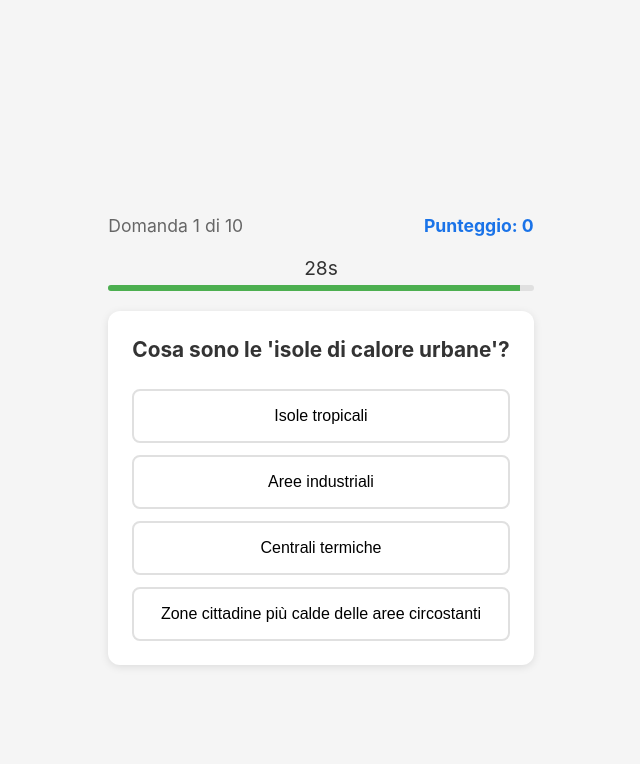
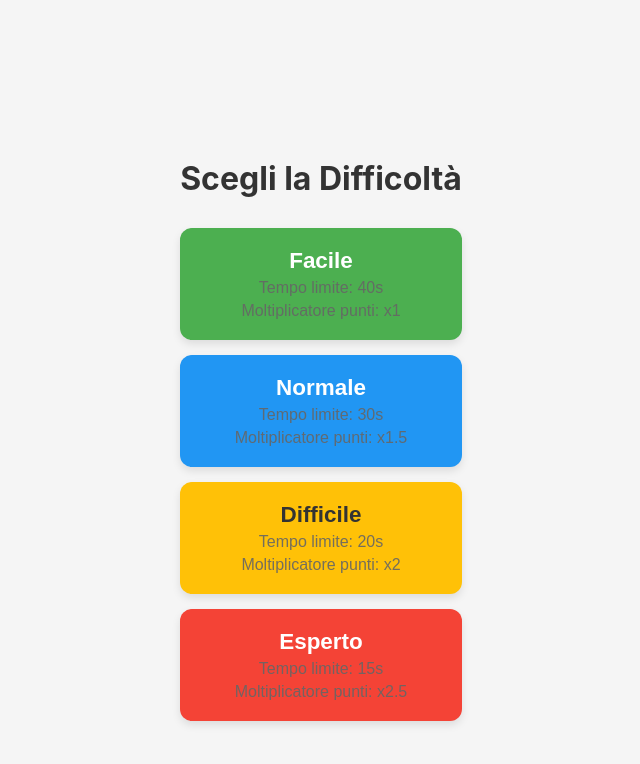
Before and after one commit to arbone/climatequizappTS, a React (Create React App) app: page / in a window 1280 px wide. Both pictures are taken after a click on the button "Inizia il Quiz". Shown: the top 764 px of the page, without its empty margins (319-959 px from the left). Built offline with nearby package versions, Linux system fonts and the light colour scheme; the HTML template or start-up script is replaced by a standard one.

Commit message:
aggiunto selettore di difficoltà all'inizio del quiz

```diff
--- /dev/null
+++ b/src/components/DifficultySelector/DifficultySelector.css
@@ -0,0 +1,72 @@
+/* Container del selettore */
+.difficulty-selector {
+    display: flex;
+    flex-direction: column;
+    justify-content: center;
+    align-items: center;
+    min-height: 100vh;
+    padding: 20px;
+    text-align: center;
+  }
+
+  .difficulty-selector h2 {
+    font-size: 1.8rem;
+    font-weight: bold;
+    margin-bottom: 20px;
+    color: #333;
+  }
+
+  /* Pulsanti del selettore */
+  .difficulty-options {
+    display: flex;
+    flex-direction: column;
+    gap: 16px;
+    width: 100%;
+    max-width: 400px;
+  }
+
+  .difficulty-option {
+    display: flex;
+    justify-content: center;
+    align-items: center;
+    padding: 15px 20px;
+    font-size: 1.2rem;
+    font-weight: 600;
+    border: none;
+    border-radius: 8px;
+    cursor: pointer;
+    transition: all 0.3s ease;
+    color: white;
+    /* Utilizziamo i colori dinamici per ogni difficoltà */
+  }
+
+  .difficulty-option:hover {
+    transform: scale(1.05);
+    filter: brightness(1.1);
+    box-shadow: 0px 4px 10px rgba(0, 0, 0, 0.2);
+  }
+
+  /* Colori delle difficoltà */
+  .difficulty-option.facile {
+    background-color: #4caf50;
+  }
+
+  .difficulty-option.normale {
+    background-color: #2196f3;
+  }
+
+  .difficulty-option.difficile {
+    background-color: #ffc107;
+  }
+
+  .difficulty-option.esperto {
+    background-color: #f44336;
+  }
+
+  /* Responsività */
+  @media (max-width: 600px) {
+    .difficulty-option {
+      font-size: 1rem;
+      padding: 12px 16px;
+    }
+  }
--- a/src/components/Quiz/Quiz.css
+++ b/src/components/Quiz/Quiz.css
@@ -160,3 +160,173 @@
   from { transform: translateY(0); }
   to { transform: translateY(-4px); }
 }
+
+/* Nuovi stili per il sistema di difficoltà */
+.difficulty-badge {
+  background: linear-gradient(45deg, rgba(0,0,0,0.1), rgba(0,0,0,0));
+  padding: 8px 16px;
+  border-radius: 20px;
+  color: white;
+  font-weight: bold;
+  font-size: 0.9rem;
+  margin-bottom: 16px;
+  display: inline-block;
+  box-shadow: 0 2px 4px rgba(0,0,0,0.1);
+  text-transform: uppercase;
+  letter-spacing: 1px;
+  animation: fade-in 0.5s ease;
+}
+
+/* Stili per il selettore di difficoltà */
+.difficulty-selector {
+  max-width: 600px;
+  margin: 80px auto 0;
+  padding: 20px;
+  text-align: center;
+}
+
+.difficulty-options {
+  display: grid;
+  grid-template-columns: repeat(auto-fit, minmax(200px, 1fr));
+  gap: 16px;
+  margin-top: 24px;
+}
+
+.difficulty-button {
+  padding: 20px;
+  border: none;
+  border-radius: 12px;
+  cursor: pointer;
+  transition: all 0.3s ease;
+  background: white;
+  box-shadow: 0 2px 8px rgba(0,0,0,0.1);
+  display: flex;
+  flex-direction: column;
+  gap: 8px;
+  align-items: center;
+}
+
+.difficulty-button:hover {
+  transform: translateY(-2px);
+  box-shadow: 0 4px 12px rgba(0,0,0,0.15);
+}
+
+.difficulty-button h3 {
+  margin: 0;
+  font-size: 1.2rem;
+  color: white;
+}
+
+.difficulty-button p {
+  margin: 0;
+  font-size: 0.9rem;
+  opacity: 0.9;
+  color: white;
+}
+
+/* Colori specifici per ogni difficoltà */
+.difficulty-button.facile {
+  background: #4CAF50;
+}
+
+.difficulty-button.normale {
+  background: #2196F3;
+}
+
+.difficulty-button.difficile {
+  background: #FFC107;
+}
+
+.difficulty-button.esperto {
+  background: #F44336;
+}
+
+/* Animazione per il punteggio moltiplicato */
+.score-multiplier {
+  font-size: 0.8rem;
+  opacity: 0.8;
+  margin-left: 4px;
+  animation: fade-in 0.3s ease;
+}
+
+
+
+/* Titolo */
+.difficulty-selector h2 {
+  font-size: 2rem;
+  font-weight: bold;
+  color: #333;
+  margin-bottom: 30px;
+}
+
+/* Contenitore dei pulsanti */
+.difficulty-options {
+  display: grid;
+  grid-template-columns: 1fr;
+  gap: 15px;
+  width: 100%;
+  max-width: 400px;
+}
+
+/* Stile dei pulsanti */
+.difficulty-option {
+  display: flex;
+  flex-direction: column;
+  justify-content: center;
+  align-items: center;
+  gap: 5px;
+  padding: 20px;
+  font-size: 1.2rem;
+  font-weight: bold;
+  text-align: center;
+  border: none;
+  border-radius: 12px;
+  cursor: pointer;
+  color: #fff;
+  transition: transform 0.2s ease, box-shadow 0.2s ease;
+  box-shadow: 0 4px 8px rgba(0, 0, 0, 0.1);
+}
+
+/* Hover e animazioni */
+.difficulty-option:hover {
+  transform: translateY(-5px);
+  box-shadow: 0 6px 12px rgba(0, 0, 0, 0.2);
+}
+
+/* Colori personalizzati per ogni difficoltà */
+.difficulty-option.facile {
+  background-color: #4caf50;
+}
+
+.difficulty-option.normale {
+  background-color: #2196f3;
+}
+
+.difficulty-option.difficile {
+  background-color: #ffc107;
+  color: #333;
+}
+
+.difficulty-option.esperto {
+  background-color: #f44336;
+}
+
+/* Font-size per i dettagli */
+.difficulty-option p {
+  font-size: 1rem;
+  margin: 0;
+  font-weight: normal;
+  opacity: 0.9;
+}
+
+/* Responsività */
+@media (max-width: 480px) {
+  .difficulty-option {
+    font-size: 1rem;
+    padding: 15px;
+  }
+
+  .difficulty-option p {
+    font-size: 0.85rem;
+  }
+}
--- a/src/components/Quiz/Quiz.tsx
+++ b/src/components/Quiz/Quiz.tsx
@@ -1,10 +1,10 @@
 import React, { useState, useEffect } from 'react';
 import { Question } from '../../types/quiz';
-import { Achievement, ACHIEVEMENTS } from '../../types/achievements';  // Aggiorna questo percorso
+import { Achievement, ACHIEVEMENTS } from '../../types/achievements';
+import { Difficulty, DifficultySettings, DIFFICULTY_SETTINGS } from '../../types/difficulty';
 import { motion, AnimatePresence } from 'framer-motion';
-import AchievementPopup from '../Achievements/AchievementPopup';  // Questo dovrebbe essere corretto
+import AchievementPopup from '../Achievements/AchievementPopup';
 import './Quiz.css';
-
 
 interface QuizProps {
   questions: Question[];
@@ -25,16 +25,22 @@ const Quiz: React.FC<QuizProps> = ({ questions, onFinish }) => {
   const [correctStreak, setCorrectStreak] = useState(0);
   const [achievements, setAchievements] = useState<Achievement[]>([]);
   const [currentAchievement, setCurrentAchievement] = useState<Achievement | null>(null);
+  const [difficulty, setDifficulty] = useState<Difficulty | null>(null);
 
   const currentQuestion = questions[currentQuestionIndex];
+  const difficultySettings: DifficultySettings = difficulty
+    ? DIFFICULTY_SETTINGS[difficulty]
+    : DIFFICULTY_SETTINGS.normale;
 
   useEffect(() => {
-    setTimeLeft(30);
-  }, [currentQuestionIndex]);
+    if (currentQuestionIndex < questions.length) {
+      setTimeLeft(difficultySettings.timeLimit);
+    }
+  }, [currentQuestionIndex, difficultySettings.timeLimit]);
 
   useEffect(() => {
     if (timeLeft > 0 && !selectedAnswer) {
-      const timer = setTimeout(() => setTimeLeft(prev => prev - 1), 1000);
+      const timer = setTimeout(() => setTimeLeft((prev) => prev - 1), 1000);
       return () => clearTimeout(timer);
     } else if (timeLeft === 0 && !selectedAnswer) {
       handleTimeout();
@@ -42,9 +48,10 @@ const Quiz: React.FC<QuizProps> = ({ questions, onFinish }) => {
   }, [timeLeft, selectedAnswer]);
 
   const checkAchievements = (finalScore: number, totalTime: number) => {
-    const newAchievements = ACHIEVEMENTS.filter(achievement =>
-      !achievements.includes(achievement) &&
-      achievement.condition(finalScore, totalTime, questions.length)
+    const newAchievements = ACHIEVEMENTS.filter(
+      (achievement) =>
+        !achievements.includes(achievement) &&
+        achievement.condition(finalScore, totalTime, questions.length)
     );
 
     if (newAchievements.length > 0) {
@@ -73,20 +80,18 @@ const Quiz: React.FC<QuizProps> = ({ questions, onFinish }) => {
 
   const moveToNextQuestion = (isCorrect: boolean) => {
     setShowQuestion(false);
-    const newScore = isCorrect ? score + 1 : score;
-    setScore(newScore);
+    setScore((prev) => prev + (isCorrect ? difficultySettings.pointMultiplier : 0));
     setShowFeedback(false);
 
     setTimeout(() => {
       if (currentQuestionIndex === questions.length - 1) {
         const totalTime = Math.floor((Date.now() - quizStartTime) / 1000);
-        checkAchievements(newScore, totalTime);
-        onFinish(newScore, totalTime);
+        checkAchievements(score, totalTime);
+        onFinish(score, totalTime);
       } else {
-        setCurrentQuestionIndex(prev => prev + 1);
+        setCurrentQuestionIndex((prev) => prev + 1);
         setSelectedAnswer(null);
         setIsAnswerCorrect(null);
-        setTimeLeft(30);
         setShowQuestion(true);
       }
     }, 300);
@@ -99,46 +104,61 @@ const Quiz: React.FC<QuizProps> = ({ questions, onFinish }) => {
     const isCorrect = answer === currentQuestion.correctAnswer;
     setIsAnswerCorrect(isCorrect);
     setShowFeedback(true);
-
     if (isCorrect) {
       const newStreak = correctStreak + 1;
       setCorrectStreak(newStreak);
-      if (newStreak >= 3) {
-        setIsStreak(true);
-        setFeedbackMessage('🔥 Hot Streak!');
-      } else {
-        setFeedbackMessage('Corretto! 👍');
-      }
+      setIsStreak(true);
+      setFeedbackMessage(newStreak >= 3 ? '🔥 Hot Streak!' : 'Corretto! 👍');
     } else {
       setCorrectStreak(0);
       setIsStreak(false);
       setFeedbackMessage('Sbagliato 😔');
     }
 
-    setTimeout(() => {
-      moveToNextQuestion(isCorrect);
-    }, 1000);
+    setTimeout(() => moveToNextQuestion(isCorrect), 1000);
   };
 
   const questionVariants = {
     initial: { opacity: 0, x: 50 },
     animate: { opacity: 1, x: 0 },
-    exit: { opacity: 0, x: -50 }
+    exit: { opacity: 0, x: -50 },
   };
 
   const feedbackVariants = {
     initial: { opacity: 0, y: -20 },
     animate: { opacity: 1, y: 0 },
-    exit: { opacity: 0, y: 20 }
+    exit: { opacity: 0, y: 20 },
   };
+
+  if (!difficulty) {
+    return (
+      <div className="difficulty-selector">
+        <h2>Scegli la Difficoltà</h2>
+        <div className="difficulty-options">
+          {(Object.keys(DIFFICULTY_SETTINGS) as Difficulty[]).map((level) => {
+            const settings = DIFFICULTY_SETTINGS[level];
+            return (
+              <button
+                key={level}
+                className={`difficulty-option ${level}`}
+                onClick={() => setDifficulty(level)}
+                style={{ backgroundColor: settings.color }}
+              >
+                <h3>{settings.name}</h3>
+                <p>Tempo limite: {settings.timeLimit}s</p>
+                <p>Moltiplicatore punti: x{settings.pointMultiplier}</p>
+              </button>
+            );
+          })}
+        </div>
+      </div>
+    );
+  }
+
 
   return (
     <div className="quiz-container">
-      <motion.div
-        className="quiz-header"
-        initial={{ opacity: 0, y: -20 }}
-        animate={{ opacity: 1, y: 0 }}
-      >
+      <motion.div className="quiz-header" initial={{ opacity: 0, y: -20 }} animate={{ opacity: 1, y: 0 }}>
         <div className="quiz-progress">
           <div className="progress-text">
             Domanda {currentQuestionIndex + 1} di {questions.length}
@@ -148,26 +168,23 @@ const Quiz: React.FC<QuizProps> = ({ questions, onFinish }) => {
             {isStreak && <span className="streak-icon">🔥</span>}
           </div>
         </div>
-
         <div className="quiz-timer-container">
-          <div className={`time-left ${timeLeft <= 5 ? 'time-critical' : ''}`}>
-            {timeLeft}s
-          </div>
+          <div className={`time-left ${timeLeft <= 5 ? 'time-critical' : ''}`}>{timeLeft}s</div>
           <div className="quiz-timer">
             <motion.div
               className="quiz-timer-bar"
-              initial={{ width: "100%" }}
+              initial={{ width: '100%' }}
               animate={{
-                width: `${(timeLeft / 30) * 100}%`,
-                backgroundColor: timeLeft > 15 ? '#4CAF50' : timeLeft > 5 ? '#FFC107' : '#F44336'
+                width: `${(timeLeft / difficultySettings.timeLimit) * 100}%`,
               }}
-              transition={{ duration: 1, ease: "linear" }}
+              transition={{ duration: 1, ease: 'linear' }}
             />
           </div>
         </div>
       </motion.div>
 
-      <AnimatePresence mode='wait'>
+      {/* Feedback */}
+      <AnimatePresence>
         {showFeedback && (
           <motion.div
             className={`feedback-overlay ${isAnswerCorrect ? 'correct' : 'incorrect'}`}
@@ -181,7 +198,8 @@ const Quiz: React.FC<QuizProps> = ({ questions, onFinish }) => {
         )}
       </AnimatePresence>
 
-      <AnimatePresence mode='wait'>
+      {/* Question */}
+      <AnimatePresence>
         {showQuestion && (
           <motion.div
             key={currentQuestionIndex}
@@ -220,12 +238,10 @@ const Quiz: React.FC<QuizProps> = ({ questions, onFinish }) => {
         )}
       </AnimatePresence>
 
+      {/* Achievements */}
       <AnimatePresence>
         {currentAchievement && (
-          <AchievementPopup
-            achievement={currentAchievement}
-            onClose={() => setCurrentAchievement(null)}
-          />
+          <AchievementPopup achievement={currentAchievement} onClose={() => setCurrentAchievement(null)} />
         )}
       </AnimatePresence>
     </div>
--- /dev/null
+++ b/src/types/difficulty.ts
@@ -0,0 +1,35 @@
+export type Difficulty = 'facile' | 'normale' | 'difficile' | 'esperto';
+
+export interface DifficultySettings {
+  timeLimit: number;
+  pointMultiplier: number;
+  name: string;
+  color: string;
+}
+
+export const DIFFICULTY_SETTINGS: Record<Difficulty, DifficultySettings> = {
+  facile: {
+    timeLimit: 40,
+    pointMultiplier: 1,
+    name: 'Facile',
+    color: '#4CAF50'
+  },
+  normale: {
+    timeLimit: 30,
+    pointMultiplier: 1.5,
+    name: 'Normale',
+    color: '#2196F3'
+  },
+  difficile: {
+    timeLimit: 20,
+    pointMultiplier: 2,
+    name: 'Difficile',
+    color: '#FFC107'
+  },
+  esperto: {
+    timeLimit: 15,
+    pointMultiplier: 2.5,
+    name: 'Esperto',
+    color: '#F44336'
+  }
+};
```
Also changed, not shown: src/components/DifficultySelector/DifficultySelector.tsx (added, +32 -0 lines).
